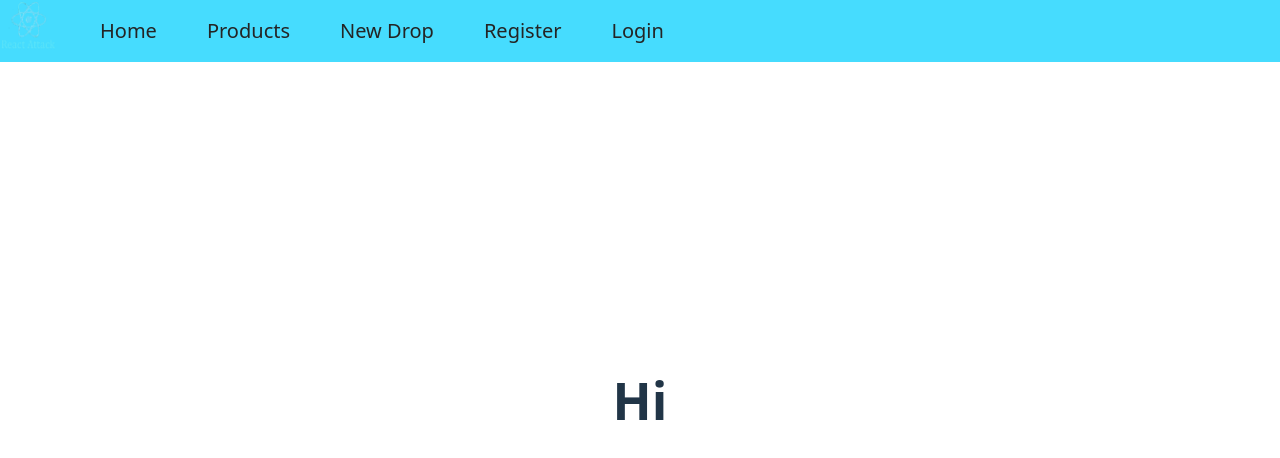
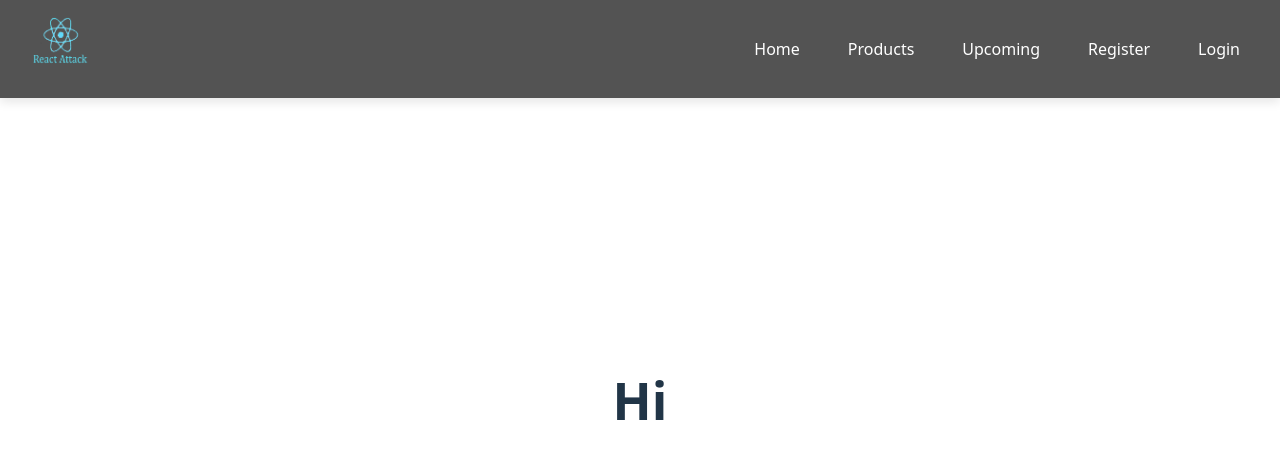
Before and after one commit to CGTFINAL/final-project, a React (Vite) app: page / in a window 1280 px wide. Shown: the top 458 px of the page. Built offline with nearby package versions, Linux system fonts and the light colour scheme.

Commit message:
refresh navbar

```diff
--- a/src/components/Navbar.tsx
+++ b/src/components/Navbar.tsx
@@ -6,33 +6,38 @@ const Navbar = () => {
     const [isMenuOpen, setIsMenuOpen] = useState<boolean>(false);
 
     const toggleMenu = () => {
-        setIsMenuOpen(prevState => !prevState);
+        setIsMenuOpen(prev => !prev);
         console.log("toggled");
     };
 
     return (
         <nav className={style.navbar}>
-            <img src = "./react.png" alt = "logo" className = {style.logo} />
-            <button className={style.menutoggle} onClick={toggleMenu}>☰</button>
-            <ul className={isMenuOpen ? style.open : style.ul}>
-                <li className={style.li}>
-                    <Link to="/">Home</Link>
+            {/* <div className={style.brand}>React Attack</div> */}
+            <div className={style.logo}><img className={style.logo} src='./react.png'></img></div>
+
+            <button className={style.menuToggle} onClick={toggleMenu}>
+                <span></span>
+            </button>
+
+            <ul className={`${style.navList} ${isMenuOpen ? style.open : ''}`}>
+                <li className={style.navItem}>
+                    <Link to="/" className={style.navLink}>Home</Link>
                 </li>
-                <li className={style.li}>
-                    <Link to="/Product">Products</Link>
+                <li className={style.navItem}>
+                    <Link to="/products" className={style.navLink}>Products</Link>
                 </li>
-                <li className={style.li}>
-                    <Link to="/Newdrop">New Drop</Link>
+                <li className={style.navItem}>
+                    <Link to="/newDrop" className={style.navLink}>Upcoming</Link>
                 </li>
-                <li className={style.li}>
-                    <Link to="/register" >Register</Link>
+                <li className={style.navItem}>
+                    <Link to="/register" className={style.navLink}>Register</Link>
                 </li>
-                <li className={style.li}>
-                    <Link to="/login" >Login</Link>
+                <li className={style.navItem}>
+                    <Link to="/login" className={style.navLink}>Login</Link>
                 </li>
             </ul>
         </nav>
-    )
-}
+    );
+};
 
 export default Navbar;
--- a/src/styles/navbar.module.css
+++ b/src/styles/navbar.module.css
@@ -1,34 +1,91 @@
-/* navbar.module.css */
+:root {
+	--primary-color: #535353;
+	--text-light: #ffffff;
+	--text-dark: #242424;
+}
+
 .navbar {
-	position: absolute;
+	position: fixed;
 	top: 0;
 	left: 0;
-	background-color: #46dcfe;
-	width: 100%;
+	right: 0;
+	background-color: var(--primary-color);
+	padding: 1rem 2rem;
 	display: flex;
+	align-items: center;
+	justify-content: space-between;
+	box-shadow: 0 4px 10px rgba(0, 0, 0, 0.1);
+	z-index: 2;
 }
 
-.ul {
+.brand {
+	font-size: 1.5rem;
+	font-weight: bold;
+	color: var(--text-light);
+}
+
+.navList {
 	display: flex;
 	list-style: none;
-	width: fit-content;
+	margin: 0;
+	padding: 0;
+	transition: all 0.3s ease-in-out;
+	flex-wrap: wrap;
 }
 
-.li {
-	display: block;
-	color: #242424;
-	margin-right: 50px;
+.navItem {
+	margin-left: 2rem;
 }
 
-.li a {
+.navLink {
+	color: var(--text-light);
 	text-decoration: none;
-	color: #242424;
-	font-size: 20px;
+	font-size: 1rem;
 	font-weight: 500;
+	position: relative;
+	padding: 0.5rem;
+	transition: color 0.3s ease;
+	z-index: -1;
 }
 
-.menutoggle {
+.navLink:hover {
+	color: #1071b6 !important;
+}
+
+.menuToggle {
 	display: none;
+	flex-direction: column;
+	justify-content: space-between;
+	width: 24px;
+	height: 18px;
+	background: none;
+	border: none;
+	cursor: pointer;
+	position: relative;
+}
+
+.menuToggle span,
+.menuToggle::before,
+.menuToggle::after {
+	content: "";
+	position: absolute;
+	width: 100%;
+	height: 3px;
+	background-color: white;
+	border-radius: 2px;
+	transition: all 0.3s ease-in-out;
+}
+
+.menuToggle span {
+	top: 7px;
+}
+
+.menuToggle::before {
+	top: 0;
+}
+
+.menuToggle::after {
+	top: 14px;
 }
 
 .logo {
@@ -36,27 +93,32 @@
     height: auto;
 }
 
-@media (max-width: 768px) {
-	.ul {
-	  display: none;
-	  flex-direction: column;
-	  position: absolute;
-	  top: 60px;
-	  right: 20px;
-	  background-color: #333;
-	  padding: 20px;
-	  border-radius: 8px;
+@media (max-width: 785px) {
+	.menuToggle {
+		display: flex !important;
 	}
 
-	.ul.open {
-	  display: flex;
+	.navList {
+		flex-direction: column;
+		position: absolute;
+		top: 0;
+		left: 0;
+		width: 100%;
+		background-color: #1e1e1e;
+		border-radius: 0 0 10px 10px;
+		padding: 2rem 1.5rem;
+		transform: translateY(-100%) translateZ(-10px);
+		opacity: 0;
+		pointer-events: none;
 	}
 
-	.li {
-	  margin: 10px 0;
+	.navList.open {
+		transform: translateY(60px);
+		opacity: 1;
+		pointer-events: auto;
 	}
 
-	.menutoggle {
-	  display: block;
+	.navItem {
+		margin: 0.75rem 0;
 	}
-  }
+}
```
